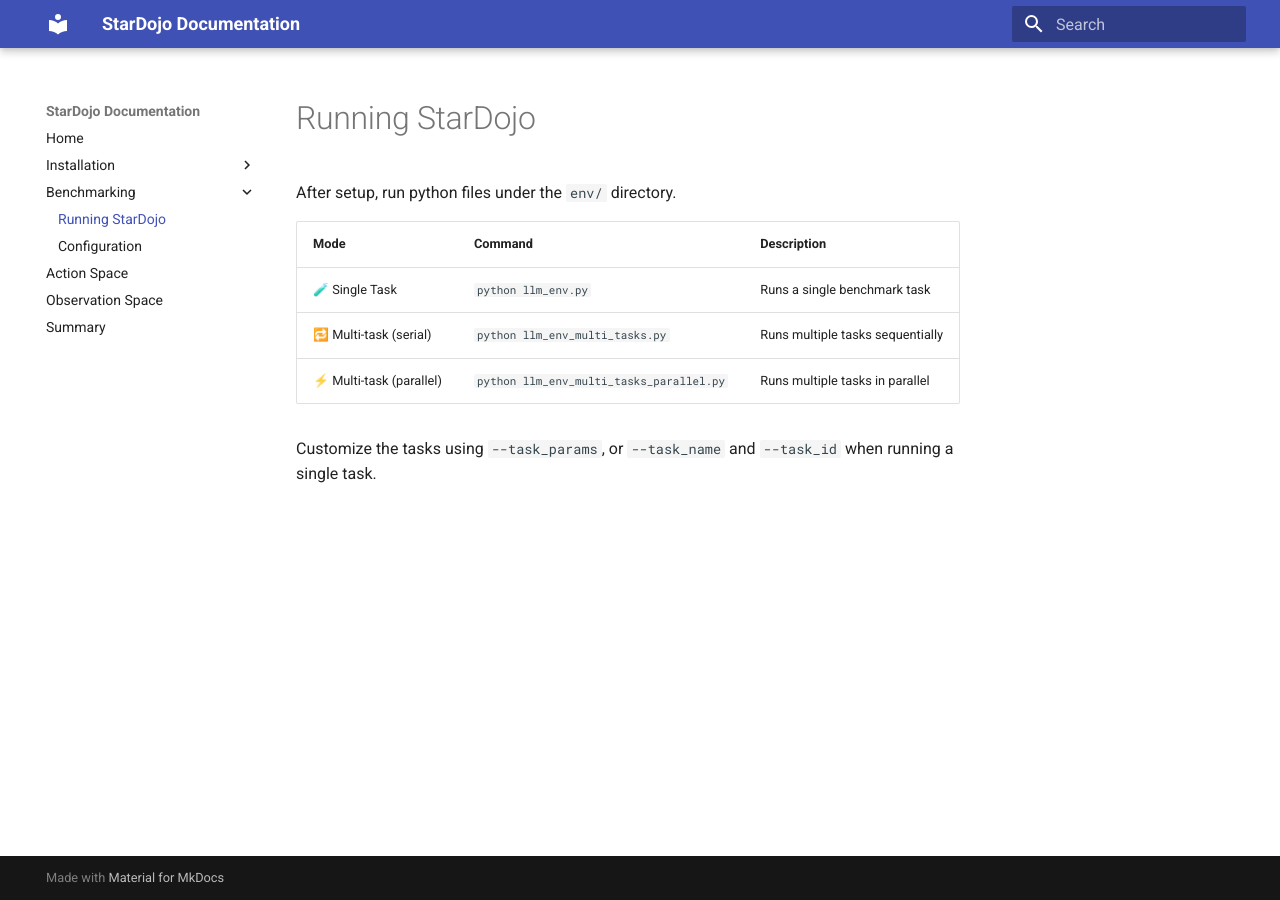
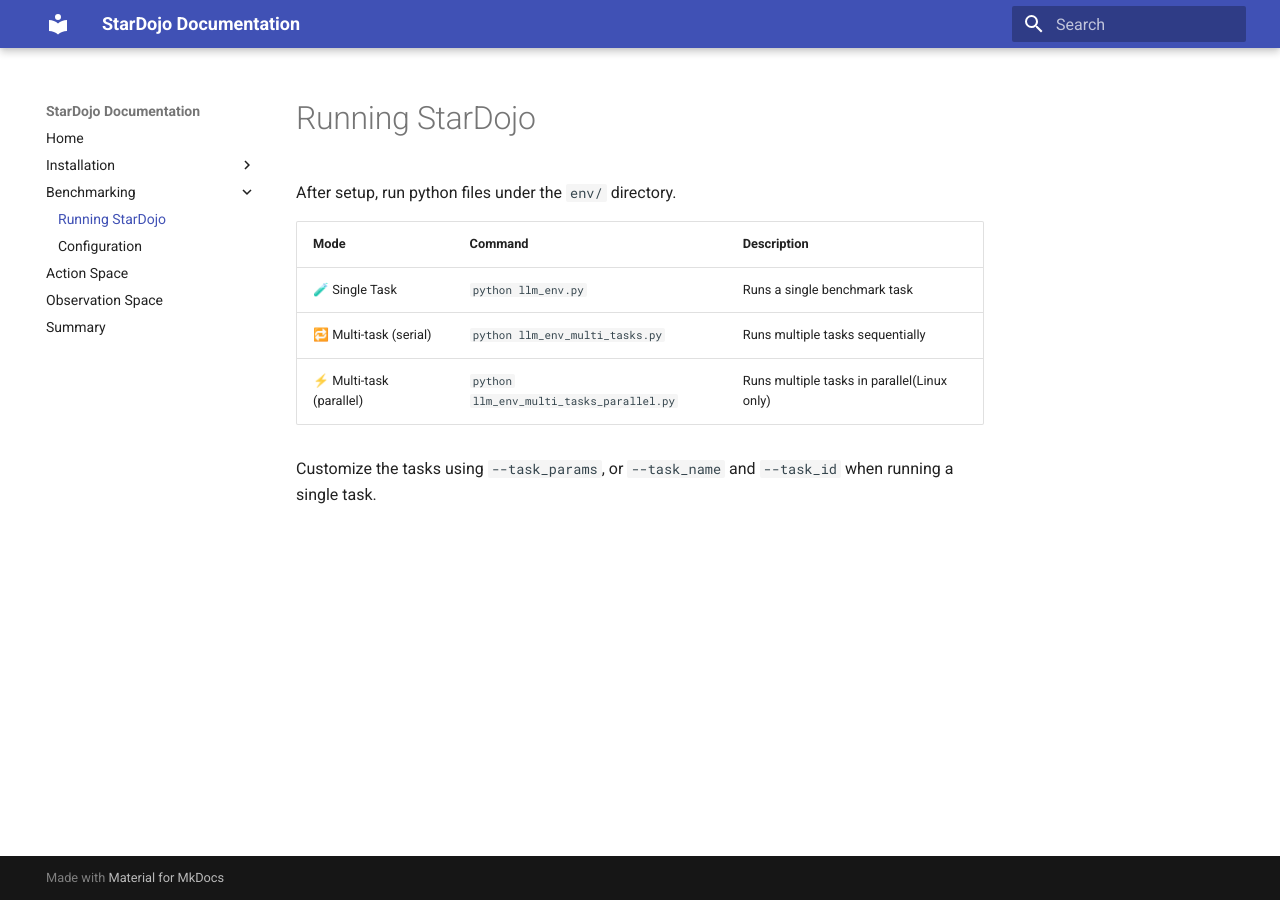
Before and after one commit to CuriousCaliBoi/stardojo, an MkDocs documentation site: the page built from docs/docs_src/benchmarking/2_1_running.md, in a window 1280 px wide. Built offline with MkDocs 1.6.1 and Material for MkDocs 9.7.7, drawn with Linux system fonts in a browser that asks for light colours.

Commit message:
update information

```diff
--- a/docs/docs_src/benchmarking/2_1_running.md
+++ b/docs/docs_src/benchmarking/2_1_running.md
@@ -4,6 +4,6 @@
 | ----------------------- | ------------------------------ | -------------------------------- |
 | 🧪 Single Task          | `python llm_env.py`                      | Runs a single benchmark task     |
 | 🔁 Multi-task (serial)  | `python llm_env_multi_tasks.py`          | Runs multiple tasks sequentially |
-| ⚡ Multi-task (parallel) | `python llm_env_multi_tasks_parallel.py` | Runs multiple tasks in parallel  |
+| ⚡ Multi-task (parallel) | `python llm_env_multi_tasks_parallel.py` | Runs multiple tasks in parallel(Linux only)  |
 
 Customize the tasks using `--task_params`, or `--task_name` and `--task_id` when running a single task.
```
Also changed, not shown: docs/docs_src/observation_space.md (+1 -1 lines), docs/docs_src/summary.md (+2 -0 lines), README.md.
